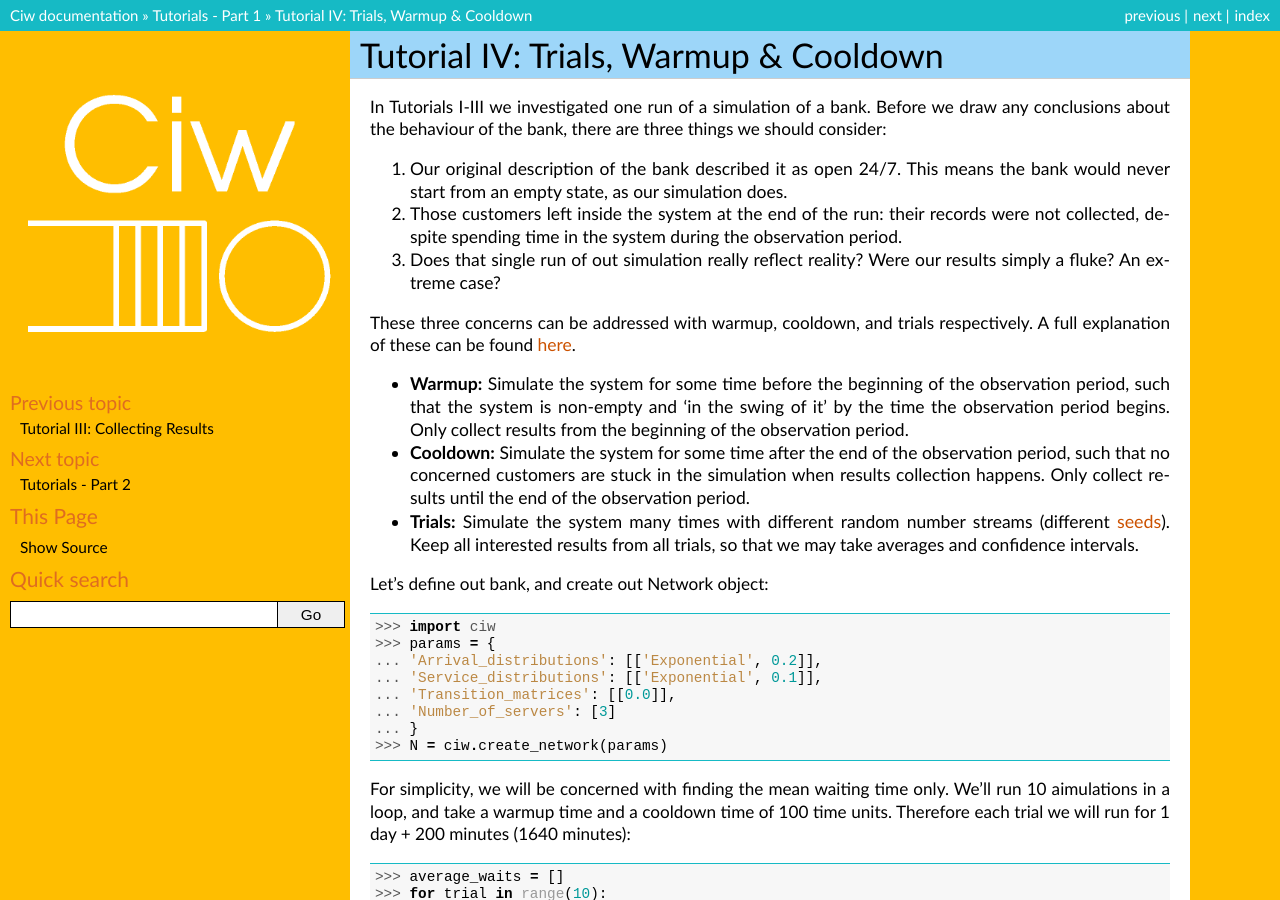
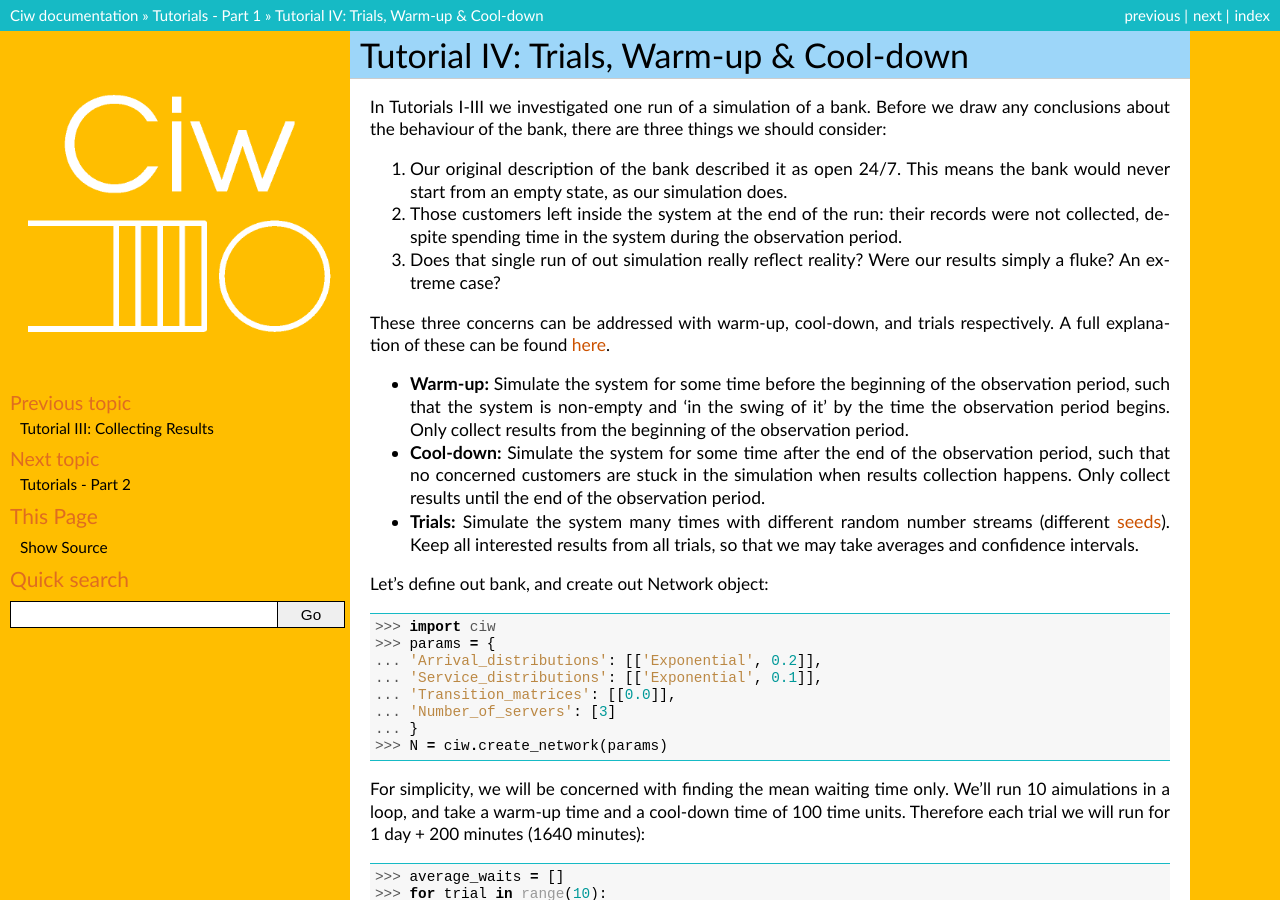
Before and after one commit to CiwPython/Ciw, a Sphinx documentation site: the page built from docs/Tutorial-I/tutorial_iv.rst, in a window 1280 px wide and 900 px high. Built offline with Sphinx 7.4.7, drawn with Linux system fonts in a browser that asks for light colours; some of the changed text lies outside the part shown.

Commit message:
hyphenate warm-up and cool-down

```diff
--- a/docs/Tutorial-I/tutorial_iv.rst
+++ b/docs/Tutorial-I/tutorial_iv.rst
@@ -1,8 +1,8 @@
 .. _tutorial-iv:
 
-======================================
-Tutorial IV: Trials, Warmup & Cooldown
-======================================
+========================================
+Tutorial IV: Trials, Warm-up & Cool-down
+========================================
 
 In Tutorials I-III we investigated one run of a simulation of a bank. Before we draw any conclusions about the behaviour of the bank, there are three things we should consider:
 
@@ -10,10 +10,10 @@ In Tutorials I-III we investigated one run of a simulation of a bank. Before we
 2. Those customers left inside the system at the end of the run: their records were not collected, despite spending time in the system during the observation period.
 3. Does that single run of out simulation really reflect reality? Were our results simply a fluke? An extreme case?
 
-These three concerns can be addressed with warmup, cooldown, and trials respectively. A full explanation of these can be found :ref:`here <simulation-practice>`.
+These three concerns can be addressed with warm-up, cool-down, and trials respectively. A full explanation of these can be found :ref:`here <simulation-practice>`.
 
-+ **Warmup:** Simulate the system for some time before the beginning of the observation period, such that the system is non-empty and 'in the swing of it' by the time the observation period begins. Only collect results from the beginning of the observation period.
-+ **Cooldown:** Simulate the system for some time after the end of the observation period, such that no concerned customers are stuck in the simulation when results collection happens. Only collect results until the end of the observation period.
++ **Warm-up:** Simulate the system for some time before the beginning of the observation period, such that the system is non-empty and 'in the swing of it' by the time the observation period begins. Only collect results from the beginning of the observation period.
++ **Cool-down:** Simulate the system for some time after the end of the observation period, such that no concerned customers are stuck in the simulation when results collection happens. Only collect results until the end of the observation period.
 + **Trials:** Simulate the system many times with different random number streams (different :ref:`seeds <set-seed>`). Keep all interested results from all trials, so that we may take averages and confidence intervals.
 
 Let's define out bank, and create out Network object::
@@ -27,7 +27,7 @@ Let's define out bank, and create out Network object::
     ... }
     >>> N = ciw.create_network(params)
 
-For simplicity, we will be concerned with finding the mean waiting time only. We'll run 10 aimulations in a loop, and take a warmup time and a cooldown time of 100 time units. Therefore each trial we will run for 1 day + 200 minutes (1640 minutes)::
+For simplicity, we will be concerned with finding the mean waiting time only. We'll run 10 aimulations in a loop, and take a warm-up time and a cool-down time of 100 time units. Therefore each trial we will run for 1 day + 200 minutes (1640 minutes)::
 
     >>> average_waits = []
     >>> for trial in range(10):
--- a/docs/Tutorial-II/tutorial_v.rst
+++ b/docs/Tutorial-II/tutorial_v.rst
@@ -48,7 +48,7 @@ Notice the Arrival distributions: 18 cold food arrivals per hour is equivalent t
 
 Notice the Service distributions: an average cold food service time of 1 minute is equivalent to a rate of 1/1 = 1 service per minute; an average hot food service time of 2.5 minutes is equivalent to 1/2.5 = 0.4 services per minute; and an average till service time of 2 minutes is equivalent to 0.5 services per minute.
 
-Let's simulate this for one shift of lunchtime of 3 hours (180 mins). At the beginning of lunchtime he café opens, and thus begins from an empty system. Therefore no warmup time is required. We'll use 20 minutes of cooldown time. We'll run 10 trials, to get a resume of the average number of customers that pass through the system. To find the average number of customers that pass through the system, we can count the number of data records that have passed through Node 3 (the Till)::
+Let's simulate this for one shift of lunchtime of 3 hours (180 mins). At the beginning of lunchtime he café opens, and thus begins from an empty system. Therefore no war-mup time is required. We'll use 20 minutes of cool-down time. We'll run 10 trials, to get a resume of the average number of customers that pass through the system. To find the average number of customers that pass through the system, we can count the number of data records that have passed through Node 3 (the Till)::
 
     >>> import ciw
     >>> completed_custs = []
--- a/docs/Tutorial-II/tutorial_vi.rst
+++ b/docs/Tutorial-II/tutorial_vi.rst
@@ -51,7 +51,7 @@ In this run 3 stools were rejected (fell to the floor as there was no room on th
     >>> len(Q.rejection_dict[1][0])
     3
 
-Now we'll run 8 trials, and get the average number of rejections in an hour. We will take a warmup time of 10 minutes. A cooldown will be unnecessary as we are recording rejections, which happen at the time of arrival::
+Now we'll run 8 trials, and get the average number of rejections in an hour. We will take a war-mup time of 10 minutes. A cool-down will be unnecessary as we are recording rejections, which happen at the time of arrival::
 
 	>>> broken_stools = []
 	>>> for trial in range(8):
--- a/docs/Tutorial-II/tutorial_vii.rst
+++ b/docs/Tutorial-II/tutorial_vii.rst
@@ -56,7 +56,7 @@ Now we should see that no customer of Class 0 ever reached Node 3; and no custom
     >>> set([r.node for r in recs if r.customer_class==1])
     {1, 3}
 
-Now say we'd like to find the average waiting time at the reception, baby specialist's clinic, and children's specialist's clinic. We'll simulate for 24 hours, using 3 hour warmup and 3 hour cooldown, for 16 trials. Let's collect the average waiting times at each node every time::
+Now say we'd like to find the average waiting time at the reception, baby specialist's clinic, and children's specialist's clinic. We'll simulate for 24 hours, using 3 hour war-mup and 3 hour cool-down, for 16 trials. Let's collect the average waiting times at each node every time::
 
 	>>> average_waits_1 = []
 	>>> average_waits_2 = []
```
